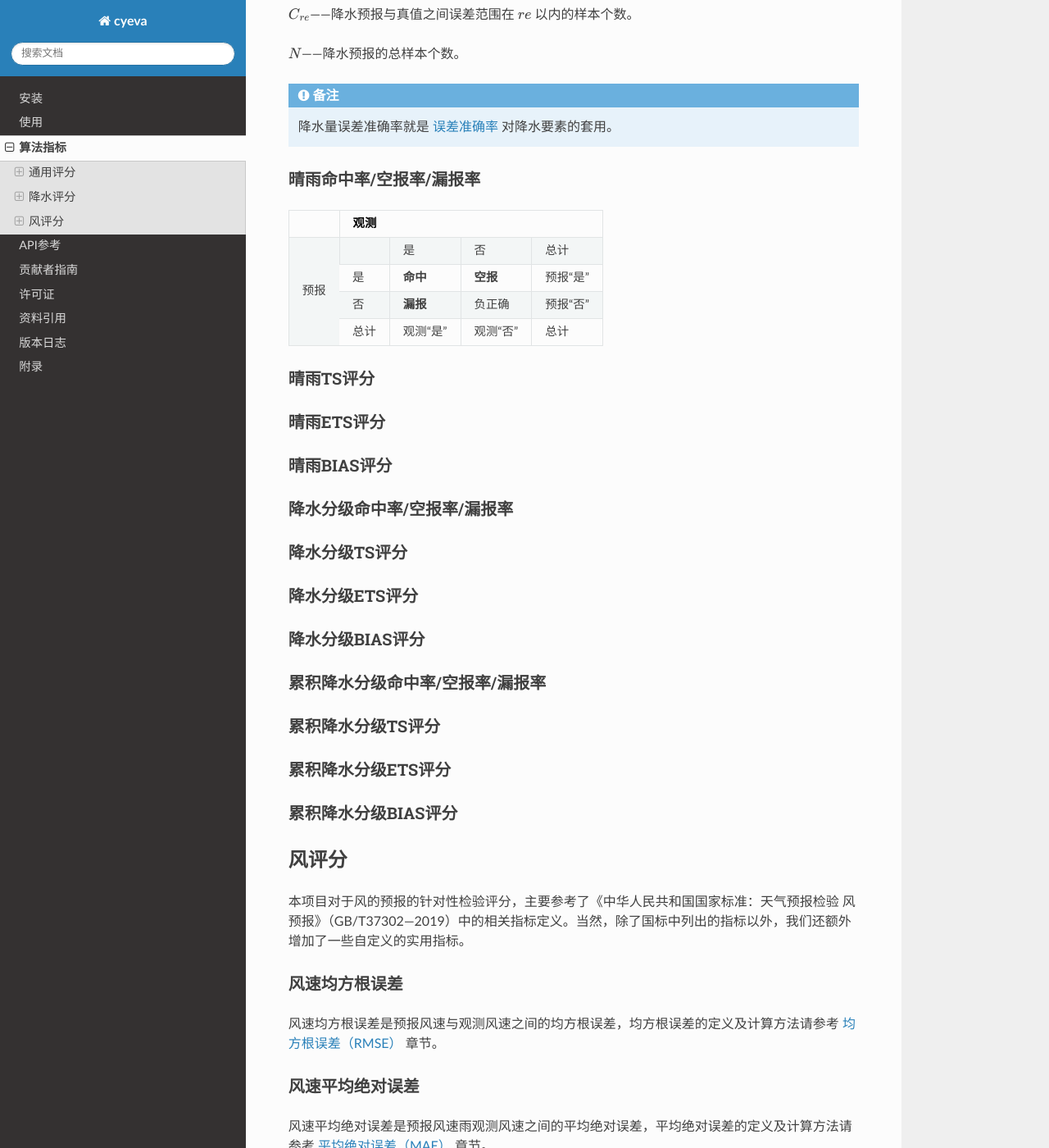
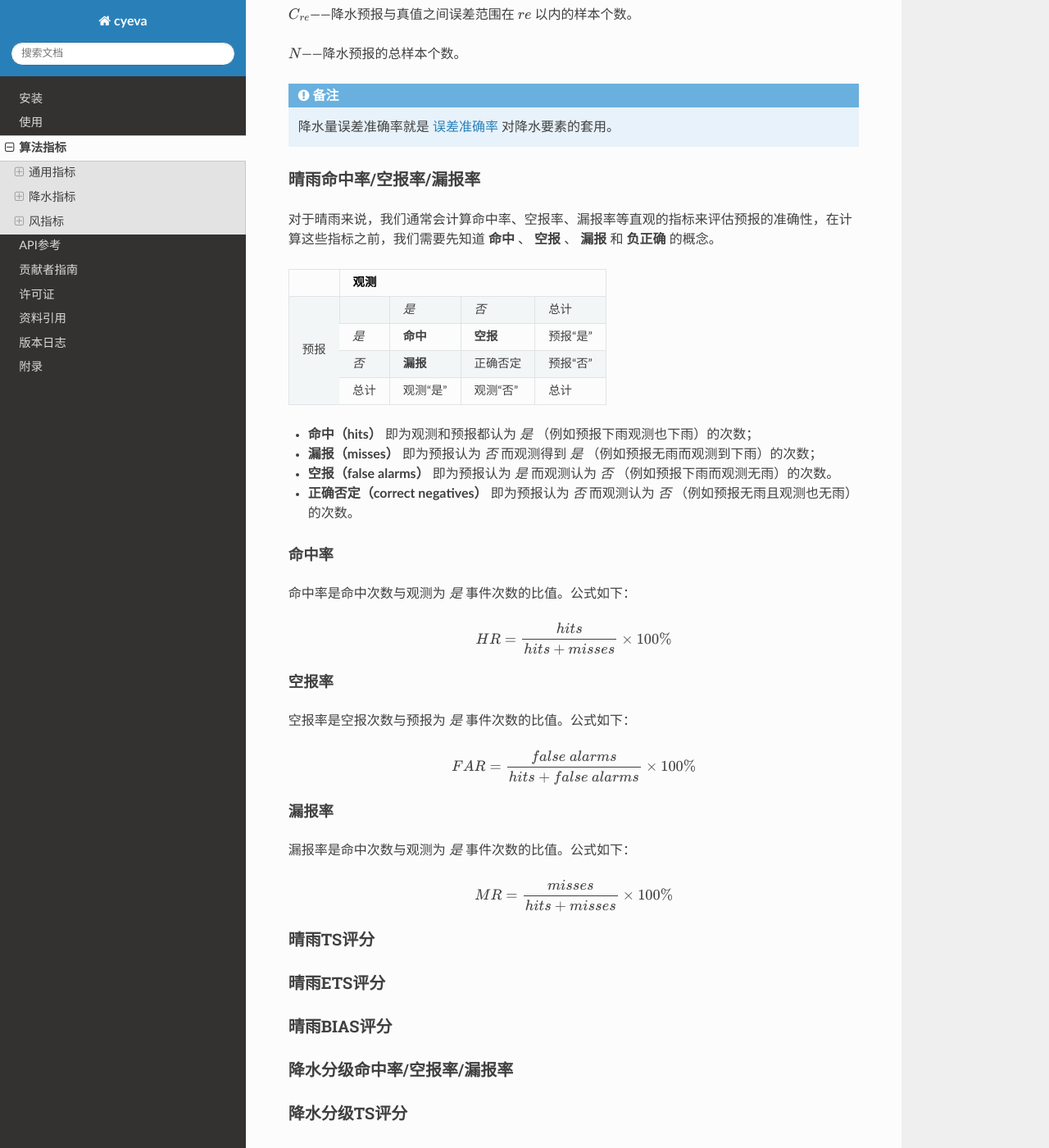
Before and after one commit to caiyunapp/cyeva, a Sphinx documentation site: the page built from docs/source/content/indicator.rst, in a window 1280 px wide and 1400 px high, scrolled down 5689 px. Shown: the whole window at 82% size. Built offline with Sphinx 7.4.7 and the Read the Docs theme 2.0.0, drawn with Linux system fonts in a browser that asks for light colours; some of the changed text lies outside the part shown.

Commit message:
docs: Add hit ratio, false alarm ratio and miss ratio. (#16)

```diff
--- a/docs/source/content/indicator.rst
+++ b/docs/source/content/indicator.rst
@@ -1,7 +1,7 @@
 算法指标
 =============
 
-通用评分
+通用指标
 ----------
 
 .. _binary_accuracy:
@@ -106,7 +106,7 @@
 ^^^^^^^^^^^^^^^^^^^^^
 
 
-降水评分
+降水指标
 -----------
 
 降水分级规则
@@ -272,18 +272,51 @@
 
 晴雨命中率/空报率/漏报率
 ^^^^^^^^^^^^^^^^^^^^^^^^^^^
+对于晴雨来说，我们通常会计算命中率、空报率、漏报率等直观的指标来评估预报的准确性，在计算这些指标之前，我们需要先知道 **命中** 、 **空报** 、 **漏报** 和 **负正确** 的概念。
 
 +----------+----------------------------------------------------------+
 |          |                观测                                      |
 +==========+==========+===============+===============+===============+
-| 预报     |          | 是            | 否            | 总计          |
+| 预报     |          | *是*          | *否*          | 总计          |
 |          +----------+---------------+---------------+---------------+
-|          | 是       | **命中**      | **空报**      | 预报“是”      |
+|          | *是*     | **命中**      | **空报**      | 预报“是”      |
 |          +----------+---------------+---------------+---------------+
-|          | 否       | **漏报**      | 负正确        | 预报“否”      |
+|          | *否*     | **漏报**      | 正确否定      | 预报“否”      |
 |          +----------+---------------+---------------+---------------+
 |          | 总计     | 观测“是”      | 观测“否”      | 总计          |
 +----------+----------+---------------+---------------+---------------+
+
+* **命中（hits）** 即为观测和预报都认为 *是* （例如预报下雨观测也下雨）的次数；
+* **漏报（misses）** 即为预报认为 *否* 而观测得到 *是* （例如预报无雨而观测到下雨）的次数；
+* **空报（false alarms）** 即为预报认为 *是* 而观测认为 *否* （例如预报下雨而观测无雨）的次数。
+* **正确否定（correct negatives）** 即为预报认为 *否* 而观测认为 *否* （例如预报无雨且观测也无雨）的次数。
+
+命中率
+""""""""
+命中率是命中次数与观测为 *是* 事件次数的比值。公式如下：
+
+.. math::
+
+    HR = \frac{hits}{hits + misses} \times 100\%
+
+
+空报率
+""""""""
+空报率是空报次数与预报为 *是* 事件次数的比值。公式如下：
+
+.. math::
+
+    FAR = \frac{false\ alarms}{hits + false\ alarms} \times 100\%
+
+
+漏报率
+""""""""
+漏报率是命中次数与观测为 *是* 事件次数的比值。公式如下：
+
+.. math::
+
+    MR = \frac{misses}{hits + misses} \times 100\%
+
 
 晴雨TS评分
 ^^^^^^^^^^^^^^
@@ -318,7 +351,7 @@
 累积降水分级BIAS评分
 ^^^^^^^^^^^^^^^^^^^^^^
 
-风评分
+风指标
 --------
 本项目对于风的预报的针对性检验评分，主要参考了《中华人民共和国国家标准：天气预报检验 风预报》（GB/T37302—2019）中的相关指标定义。当然，除了国标中列出的指标以外，我们还额外增加了一些自定义的实用指标。
 
```
Also changed, not shown: other parts of docs/source/content/indicator.rst (+1 -1 lines).
